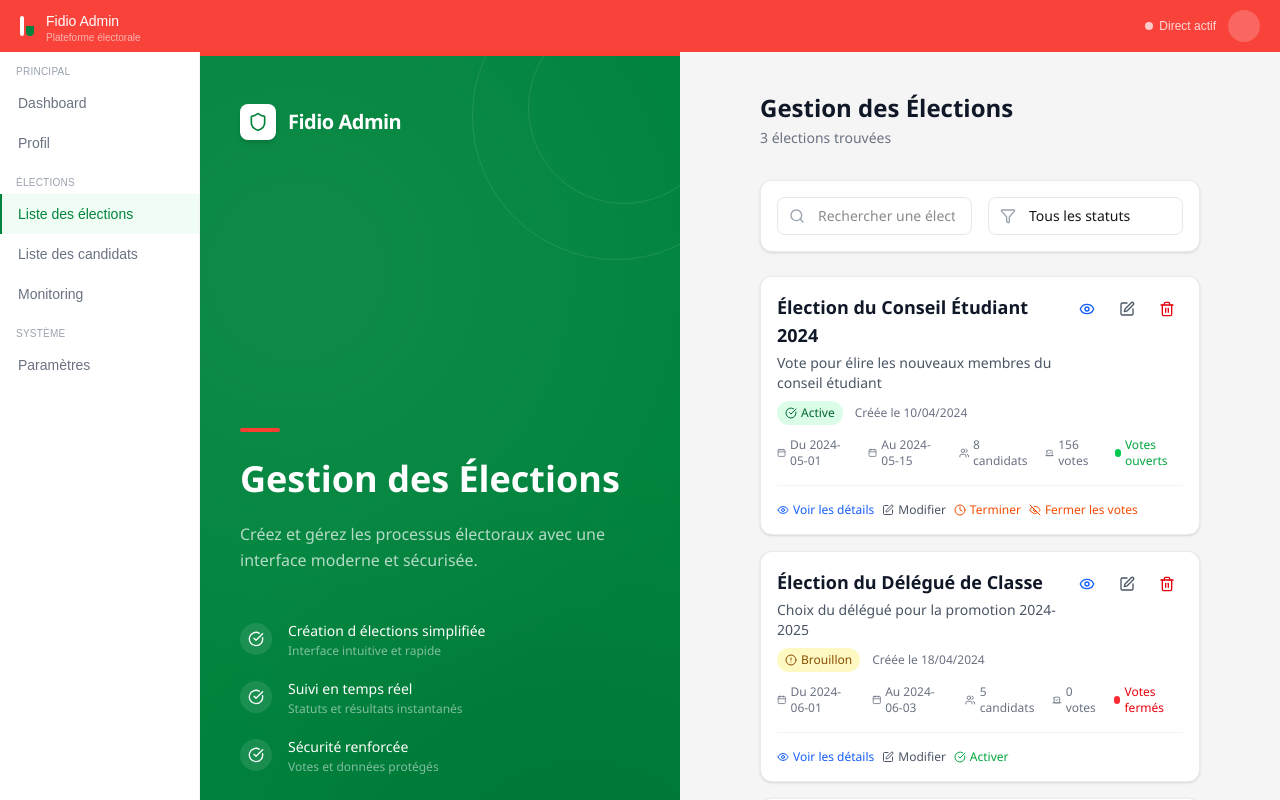
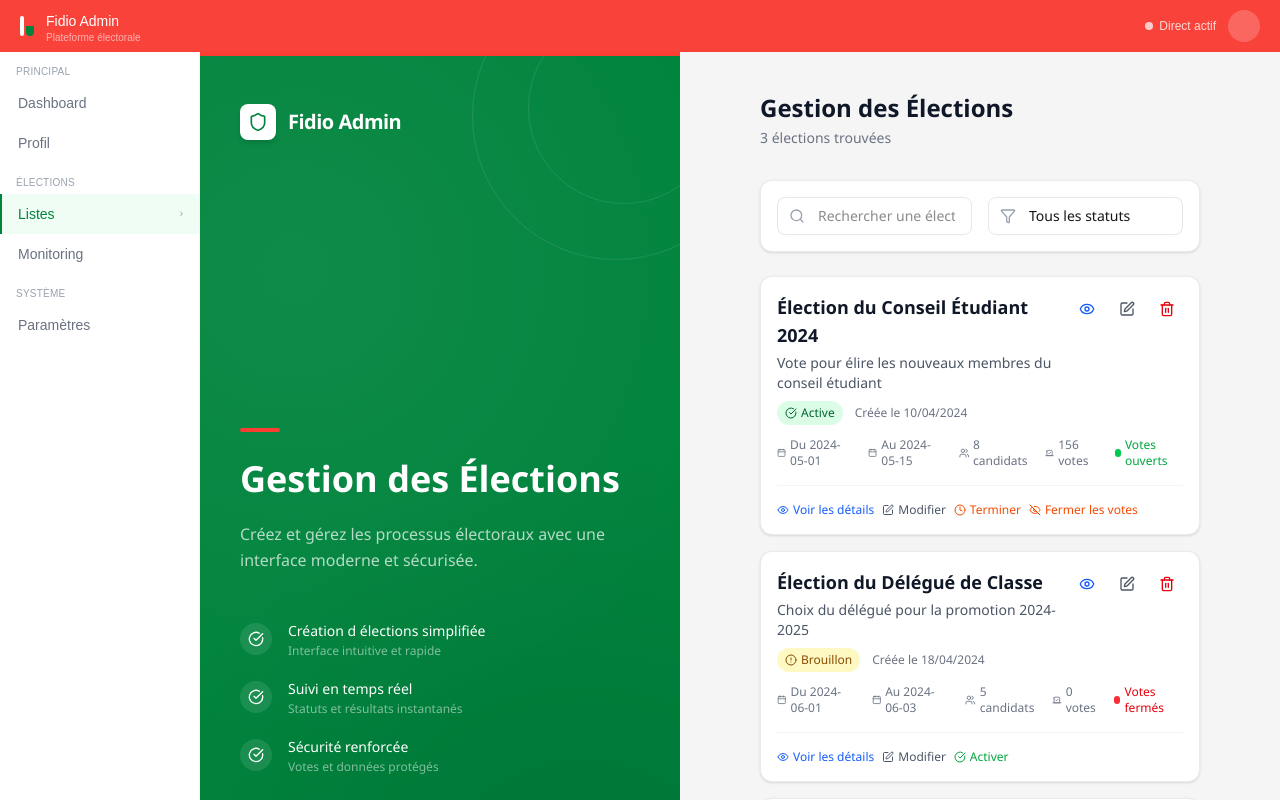
Before and after one commit to CodeMafoaka/Fidio-Admin, a Next.js app: page /elections in a window 1280 px wide. Built offline with nearby package versions, Linux system fonts and the light colour scheme.

Commit message:
chore: edit side bar

```diff
--- a/components/DashboardLayout.tsx
+++ b/components/DashboardLayout.tsx
@@ -1,6 +1,7 @@
 "use client"
 import { useRouter, usePathname } from "next/navigation"
 import { AuthUseProvider } from "../app/Context/Auth"
+import { useState } from "react"
 
 const navItems = [
     { label: "Dashboard", href: "/dashboard" },
@@ -9,6 +10,12 @@ const navItems = [
     { label: "Liste des candidats", href: "/candidates" },
     { label: "Monitoring", href: "/monitoring" },
     { label: "Paramètres", href: "/settings" },
+]
+
+
+const listItems = [
+    { label: "Élections", href: "/elections" },
+    { label: "Candidats", href: "/candidates" },
 ]
 
 interface DashboardLayoutProps {
@@ -20,9 +27,12 @@ export default function DashboardLayout({ children }: DashboardLayoutProps) {
     const router = useRouter()
     const pathname = usePathname()
 
+
+    const [listOpen, setListOpen] = useState(false)
+
     return (
         <div className="flex flex-col h-screen bg-gray-50">
-            {/* Header */}
+
             <nav className="h-[52px] bg-[#F9423A] flex items-center justify-between px-5 flex-shrink-0">
                 <div className="flex items-center gap-3">
                     <div className="flex items-center gap-0.5">
@@ -49,9 +59,10 @@ export default function DashboardLayout({ children }: DashboardLayoutProps) {
             </nav>
 
             <div className="flex flex-1 overflow-hidden">
-                {/* Sidebar */}
+
                 <aside className="w-[200px] bg-white border-r border-gray-100 flex-shrink-0 overflow-y-auto">
                     <div className="pt-3">
+
                         <p className="px-4 pb-1 text-[10px] font-medium text-gray-400 uppercase tracking-wide">Principal</p>
                         {navItems.slice(0, 2).map(item => (
                             <div key={item.href}
@@ -63,8 +74,43 @@ export default function DashboardLayout({ children }: DashboardLayoutProps) {
                                 {item.label}
                             </div>
                         ))}
+
+
                         <p className="px-4 pt-3 pb-1 text-[10px] font-medium text-gray-400 uppercase tracking-wide">Élections</p>
-                        {navItems.slice(2, 5).map(item => (
+
+                        <div
+                            className="relative"
+                            onMouseEnter={() => setListOpen(true)}
+                            onMouseLeave={() => setListOpen(false)}
+                        >
+                            <div className={`flex items-center justify-between px-4 py-2.5 text-sm cursor-default border-l-2 transition-colors
+                                ${pathname.startsWith("/elections") || pathname.startsWith("/candidates")
+                                    ? "border-[#00843D] text-[#00843D] bg-green-50"
+                                    : "border-transparent text-gray-500 hover:bg-gray-50"}`}>
+                                <span>Listes</span>
+                                <span className="text-[10px] text-gray-400">›</span>
+                            </div>
+
+                            {listOpen && (
+                                <div className="absolute left-full top-0 ml-1 w-44 bg-white border border-gray-100 rounded-lg shadow-md z-50 overflow-hidden">
+                                    {listItems.map(item => (
+                                        <div
+                                            key={item.href}
+                                            onClick={() => router.push(item.href)}
+                                            className={`px-4 py-2.5 text-sm cursor-pointer transition-colors
+                                                ${pathname.startsWith(item.href)
+                                                    ? "text-[#00843D] bg-green-50"
+                                                    : "text-gray-600 hover:bg-gray-50"}`}
+                                        >
+                                            {item.label}
+                                        </div>
+                                    ))}
+                                </div>
+                            )}
+                        </div>
+
+
+                        {navItems.slice(4, 5).map(item => (
                             <div key={item.href}
                                 onClick={() => router.push(item.href)}
                                 className={`flex items-center px-4 py-2.5 text-sm cursor-pointer border-l-2 transition-colors
@@ -74,6 +120,8 @@ export default function DashboardLayout({ children }: DashboardLayoutProps) {
                                 {item.label}
                             </div>
                         ))}
+
+
                         <p className="px-4 pt-3 pb-1 text-[10px] font-medium text-gray-400 uppercase tracking-wide">Système</p>
                         {navItems.slice(5).map(item => (
                             <div key={item.href}
@@ -88,7 +136,7 @@ export default function DashboardLayout({ children }: DashboardLayoutProps) {
                     </div>
                 </aside>
 
-                {/* Main content */}
+
                 <main className="flex-1 overflow-y-auto">
                     {children}
                 </main>
```
